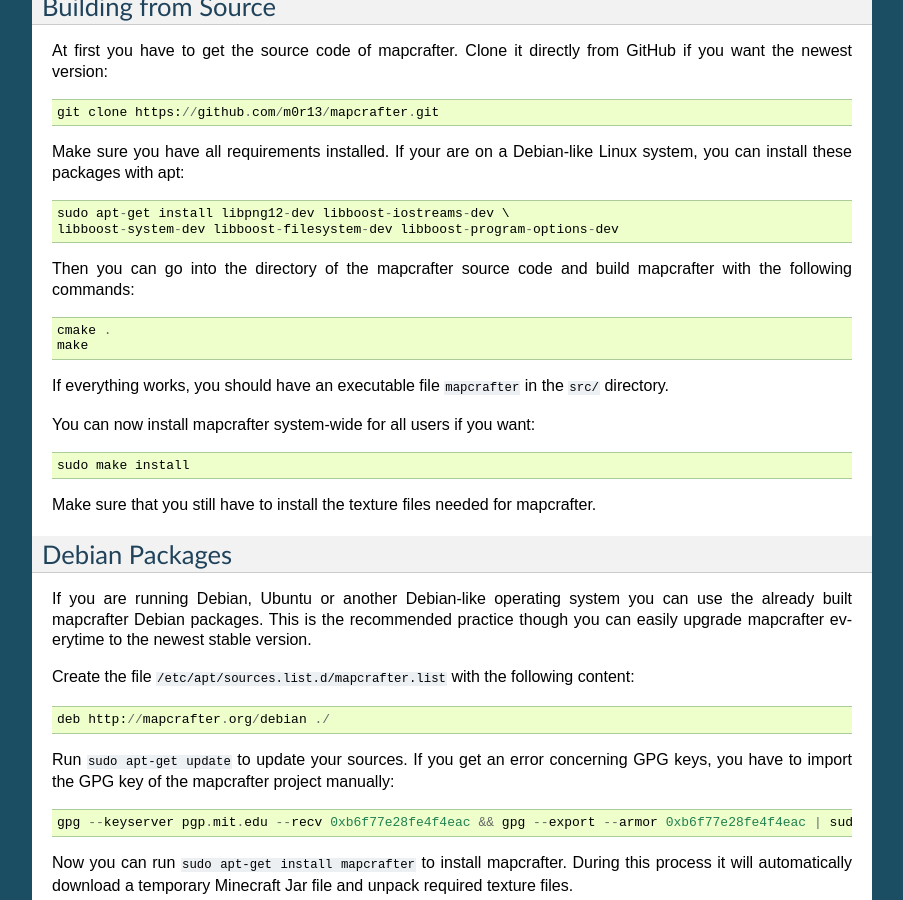
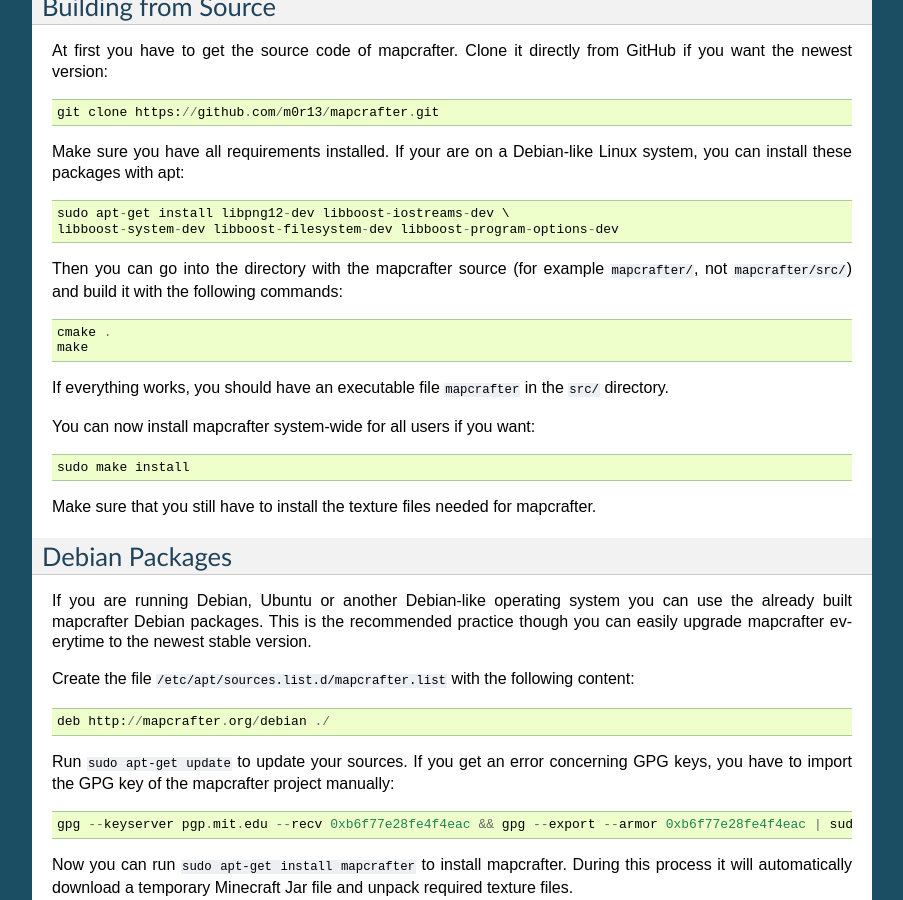
Before and after one commit to mapcrafter/mapcrafter, a Sphinx documentation site: the page built from docs/installation.rst, in a window 1280 px wide and 900 px high, scrolled down 472 px. Shown: the whole window, without its empty margins (198-1101 px from the left). Built offline with Sphinx 7.4.7, drawn with Linux system fonts in a browser that asks for light colours.

Commit message:
Added doc hint which directory use for cmake .

```diff
--- a/docs/installation.rst
+++ b/docs/installation.rst
@@ -36,8 +36,9 @@
     sudo apt-get install libpng12-dev libboost-iostreams-dev \
     libboost-system-dev libboost-filesystem-dev libboost-program-options-dev
 
-Then you can go into the directory of the mapcrafter source code and build
-mapcrafter with the following commands::
+Then you can go into the directory with the mapcrafter source (for example
+``mapcrafter/``, not ``mapcrafter/src/``) and build it with the following
+commands::
 
     cmake .
     make
```
